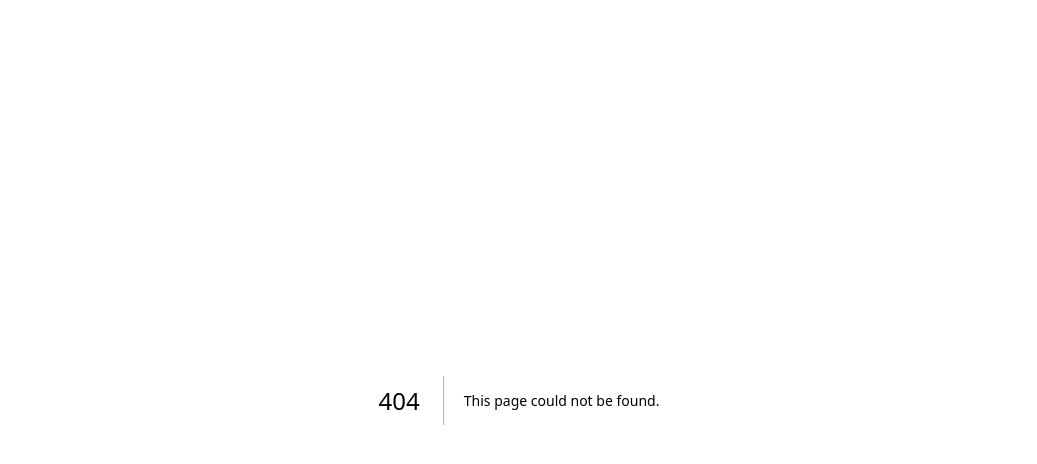
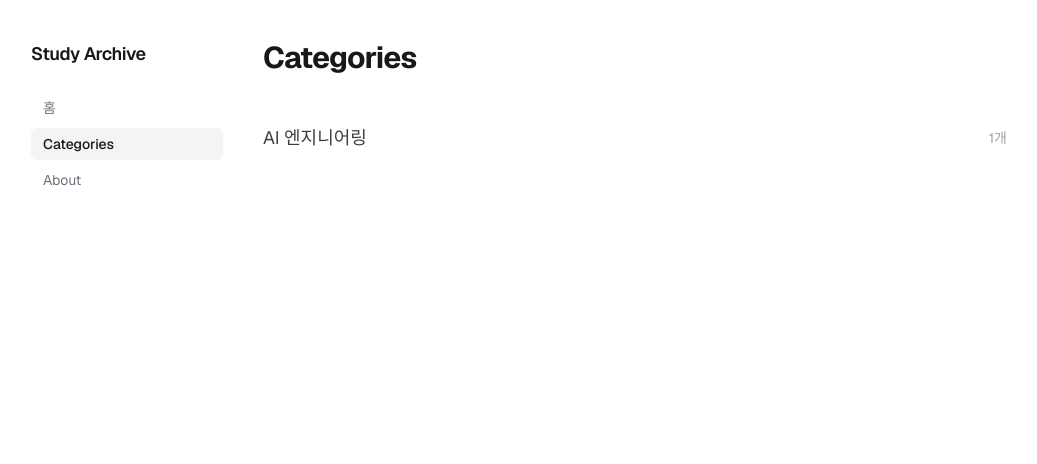
Before and after one commit to JuyoungYang/my-site, a Next.js app: page /categories in a window 1280 px wide. Before the commit this address had no page. Shown: the top 464 px of the page, without its empty margins (121-1158 px from the left). Built offline with nearby package versions, Linux system fonts and the light colour scheme.

Commit message:
feat: add Categories nav page
Lists categories with post counts, linking into the home list
pre-filtered via a ?category= query param.

Co-Authored-By: Claude Sonnet 5 <noreply@anthropic.com>

```diff
--- /dev/null
+++ b/src/app/(blog)/categories/page.tsx
@@ -0,0 +1,41 @@
+import Link from "next/link";
+import type { Metadata } from "next";
+import posts from "@/content/posts.json";
+
+export const metadata: Metadata = {
+  title: "Categories",
+};
+
+export default function CategoriesPage() {
+  const counts = new Map<string, number>();
+  for (const post of posts) {
+    counts.set(post.category, (counts.get(post.category) ?? 0) + 1);
+  }
+  const categories = Array.from(counts.entries()).sort((a, b) => a[0].localeCompare(b[0], "ko"));
+
+  return (
+    <article>
+      <h1 className="text-3xl font-bold tracking-tight text-zinc-900 dark:text-zinc-50">
+        Categories
+      </h1>
+
+      {categories.length > 0 ? (
+        <ul className="mt-8 divide-y divide-zinc-200 dark:divide-zinc-800">
+          {categories.map(([category, count]) => (
+            <li key={category}>
+              <Link
+                href={`/?category=${encodeURIComponent(category)}`}
+                className="flex items-center justify-between py-4 text-zinc-700 hover:text-zinc-900 dark:text-zinc-300 dark:hover:text-zinc-50"
+              >
+                <span className="text-lg">{category}</span>
+                <span className="text-sm text-zinc-400 dark:text-zinc-500">{count}개</span>
+              </Link>
+            </li>
+          ))}
+        </ul>
+      ) : (
+        <p className="mt-8 text-zinc-500 dark:text-zinc-400">아직 카테고리가 없습니다.</p>
+      )}
+    </article>
+  );
+}
--- a/src/app/(blog)/page.tsx
+++ b/src/app/(blog)/page.tsx
@@ -1,6 +1,11 @@
 import { PostListClient } from "@/components/blog/PostListClient";
 import posts from "@/content/posts.json";
 
-export default function HomePage() {
-  return <PostListClient posts={posts} />;
+export default async function HomePage({
+  searchParams,
+}: {
+  searchParams: Promise<{ category?: string }>;
+}) {
+  const { category } = await searchParams;
+  return <PostListClient posts={posts} initialCategory={category} />;
 }
--- a/src/components/blog/PostListClient.tsx
+++ b/src/components/blog/PostListClient.tsx
@@ -4,8 +4,14 @@ import { useMemo, useState } from "react";
 import type { PostSummary } from "@/types/post";
 import { PostCard } from "./PostCard";
 
-export function PostListClient({ posts }: { posts: PostSummary[] }) {
-  const [category, setCategory] = useState<string | null>(null);
+export function PostListClient({
+  posts,
+  initialCategory,
+}: {
+  posts: PostSummary[];
+  initialCategory?: string;
+}) {
+  const [category, setCategory] = useState<string | null>(initialCategory ?? null);
   const [selectedTags, setSelectedTags] = useState<string[]>([]);
 
   const categories = useMemo(
--- a/src/components/blog/Sidebar.tsx
+++ b/src/components/blog/Sidebar.tsx
@@ -5,6 +5,7 @@ import { usePathname } from "next/navigation";
 
 const NAV_ITEMS = [
   { href: "/", label: "홈" },
+  { href: "/categories", label: "Categories" },
   { href: "/about", label: "About" },
 ];
 
```
